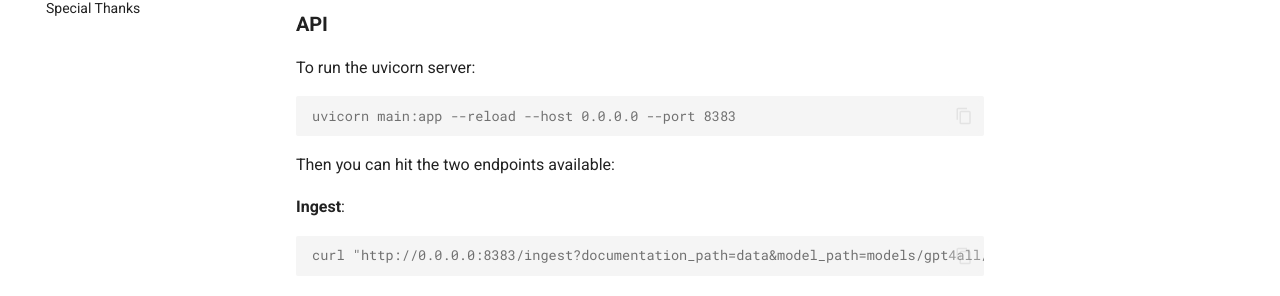
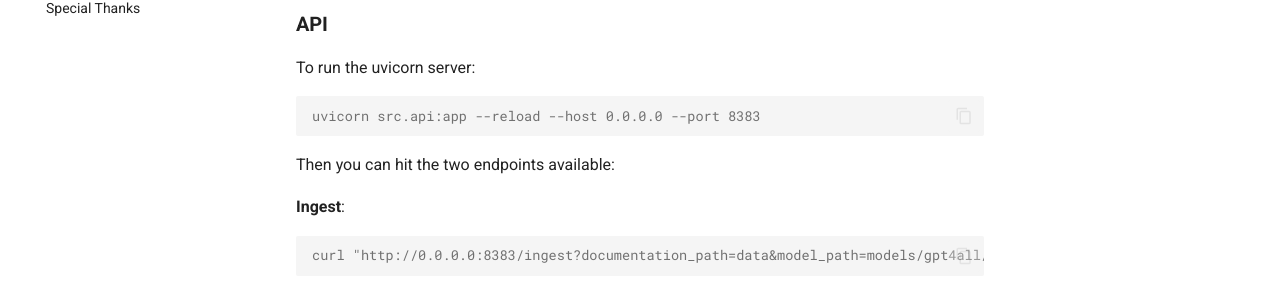
Before and after one commit to adriacabeza/erudito, an MkDocs documentation site: the page built from docs/setup.md, in a window 1280 px wide and 900 px high, scrolled down 1224 px. Shown: the part 208-504 px from the top of the window. Built offline with MkDocs 1.6.1 and Material for MkDocs 9.7.7, drawn with Linux system fonts in a browser that asks for light colours; comment, search, counter and statistics services are not loaded.

Commit message:
Correct instuction to run API

````diff
--- a/docs/setup.md
+++ b/docs/setup.md
@@ -56,7 +56,7 @@ There are two simple CLI applications:
 
 To run the uvicorn server:
 ```console
-uvicorn main:app --reload --host 0.0.0.0 --port 8383
+uvicorn src.api:app --reload --host 0.0.0.0 --port 8383
 ```
 Then you can hit the two endpoints available:
 
````
